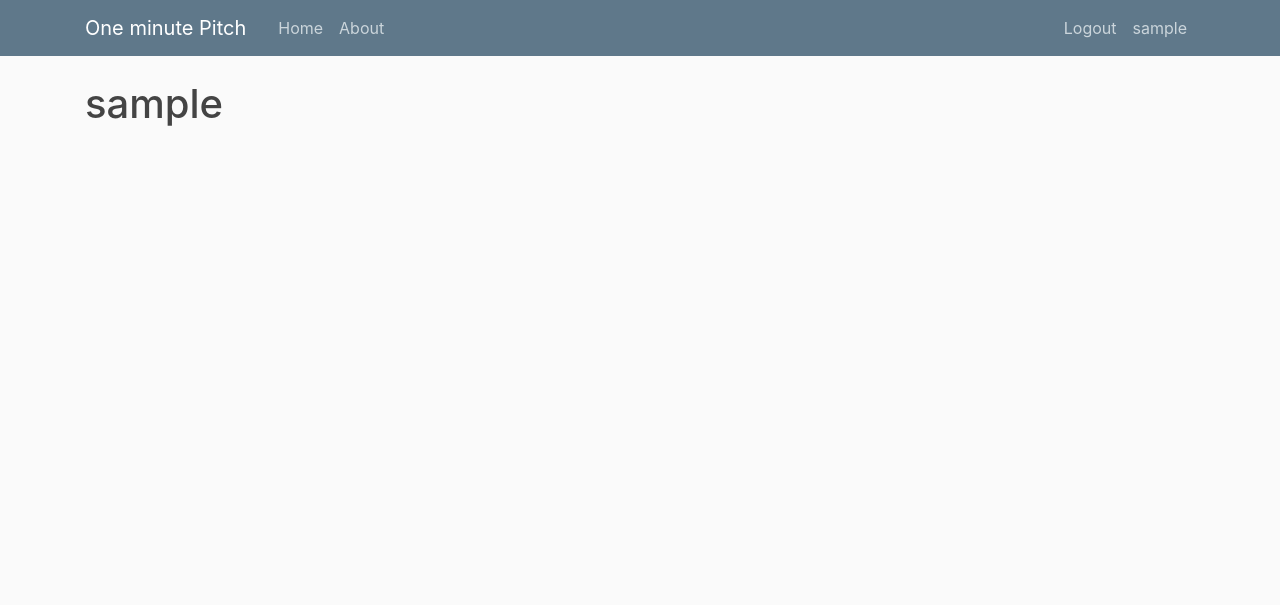
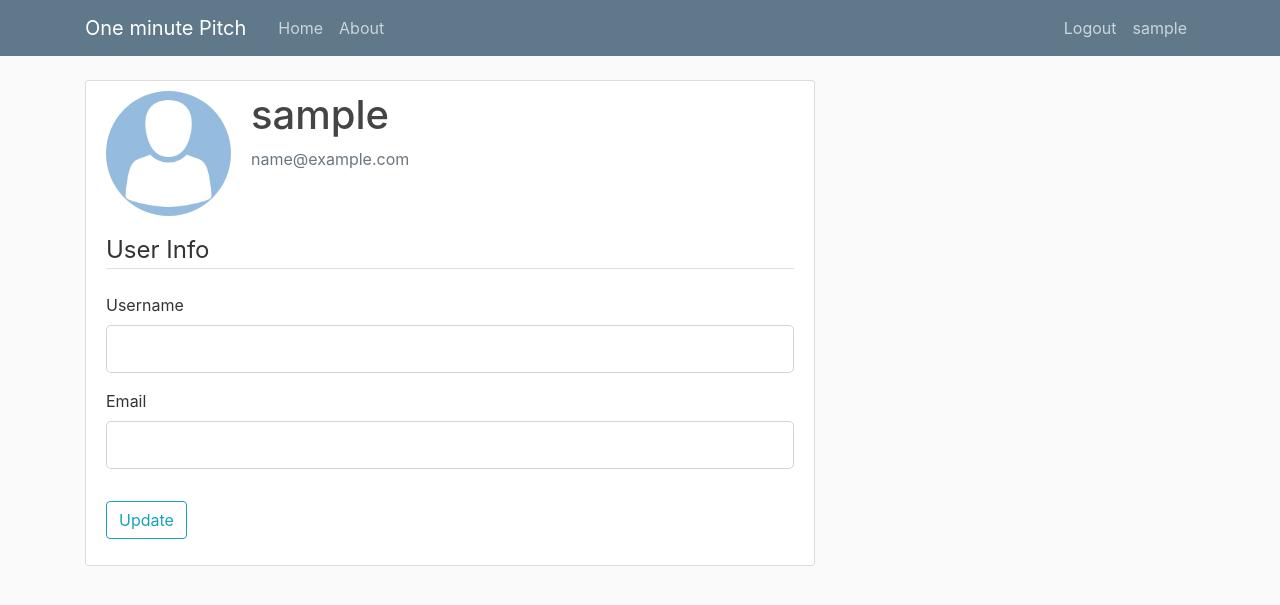
Before and after one commit to Mutembeijoe/pitch, a Flask app: page /account in a window 1280 px wide. Shown: the top 605 px of the page. Run offline with Flask 2, Linux system fonts and the light colour scheme; the visitor is signed in with stand-in values (Sample User, id 1); data comes from the database, SQL or seed files in the repository; some libraries are stand-ins or nearby versions.

Commit message:
adds an update form to the user account page to update user info

```diff
--- a/app/forms.py
+++ b/app/forms.py
@@ -2,6 +2,7 @@ from flask_wtf import FlaskForm
 from wtforms import StringField, SubmitField, PasswordField, BooleanField
 from wtforms.validators import DataRequired, EqualTo, Email, Length, ValidationError
 from app.models import User
+from flask_login import current_user
 
 
 class RegistrationForm(FlaskForm):
@@ -30,3 +31,23 @@ class LoginForm(FlaskForm):
     password = PasswordField('Password', validators=[DataRequired()])
     remember = BooleanField('Remember Me')
     submit = SubmitField('Login')
+
+class UpdateAccountForm(FlaskForm):
+    username = StringField('Username',
+                           validators=[DataRequired(), Length(min=2, max=20)])
+    email = StringField('Email',
+                        validators=[DataRequired(), Email()])
+
+    submit = SubmitField('Update')
+
+    def validate_username(self, username):
+        if username.data != current_user.username:
+            user = User.query.filter_by(username=username.data).first()
+            if user:
+                raise ValidationError('That username is taken. Please choose a different one.')
+
+    def validate_email(self, email):
+        if email.data != current_user.email:
+            user = User.query.filter_by(email=email.data).first()
+            if user:
+                raise ValidationError('That email is taken. Please choose a different one.')
--- a/app/routes.py
+++ b/app/routes.py
@@ -1,6 +1,6 @@
 from app import app, bcrypt, db
 from flask import render_template, flash, url_for, redirect, request
-from app.forms import RegistrationForm, LoginForm
+from app.forms import RegistrationForm, LoginForm, UpdateAccountForm
 from flask_login import login_user,current_user, logout_user, login_required
 from app.models import User
 
@@ -65,4 +65,6 @@ def logout():
 @app.route("/account")
 @login_required
 def account():
-    return render_template('account.html', title='Account')
+    form = UpdateAccountForm()
+    user_avatar = url_for('static', filename= 'profile_avatars/'+ current_user.image_file)
+    return render_template('account.html', title='Account', user_avatar = user_avatar, form = form)
--- a/app/templates/account.html
+++ b/app/templates/account.html
@@ -1,4 +1,47 @@
 {% extends "layout.html" %}
 {% block content %}
-    <h1>{{ current_user.username }}</h1>
+    <div class="content-section">
+      <div class="media">
+        <img class="rounded-circle account-img" src="{{user_avatar}}">
+        <div class="media-body">
+          <h2 class="account-heading">{{current_user.username}}</h2>
+          <p class="text-secondary">{{current_user.email}}</p>
+        </div>
+      </div>
+      <form action="" method="Post" enctype="multipart/form-data">
+            {{ form.hidden_tag() }}
+            <fieldset class="form-group">
+                <legend class="border-bottom mb-4">User Info</legend>
+                <div class="form-group">
+                    {{form.username.label(class="form-control-label")}}
+                    {% if form.username.errors %}
+                        {{form.username(class="form-control form-control-lg is-invalid")}}
+                        <div class="invalid-feedback">
+                            {% for error in form.username.errors %}
+                                <span>{{error}}</span>
+                            {% endfor %}
+                        </div>
+                    {% else %}
+                        {{form.username(class="form-control form-control-lg")}}
+                    {% endif %}
+                </div>
+                 <div class="form-group">
+                    {{form.email.label(class="form-control-label")}}
+                    {% if form.email.errors %}
+                        {{form.email(class="form-control form-control-lg is-invalid")}}
+                        <div class="invalid-feedback">
+                            {% for error in form.email.errors %}
+                                <span>{{error}}</span>
+                            {% endfor %}
+                        </div>
+                    {% else %}
+                        {{form.email(class="form-control form-control-lg")}}
+                    {% endif %}
+                </div>
+            </fieldset>
+            <div class="form-group">
+                {{form.submit(class="btn btn-outline-info")}}
+            </div>
+        </form>
+    </div>
 {% endblock content %}
```
Also changed, not shown: app/static/profile_avatars/default.jpg (added).
